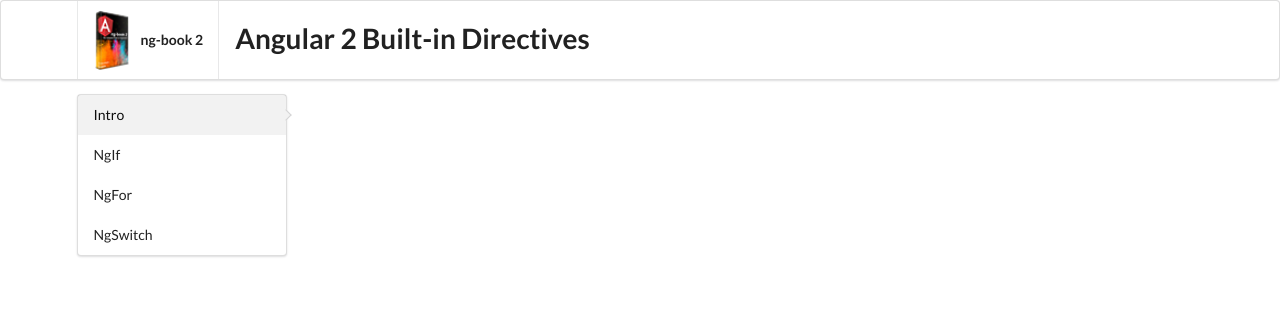
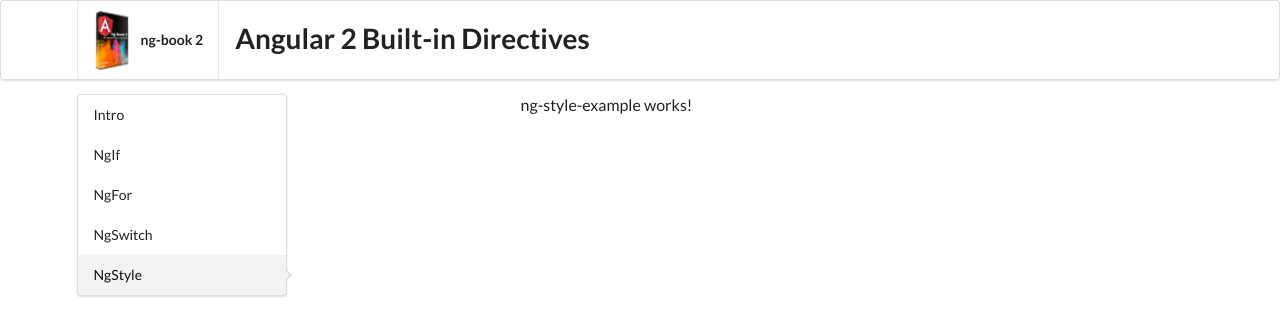
Before and after one commit to st411ar/angular-built-in-directives, an Angular app: page /ng_style in a window 1280 px wide. Before the commit this address led to /. Shown: the top 336 px of the page. Built offline with nearby package versions, Linux system fonts and the light colour scheme.

Commit message:
created ng-style-example component

```diff
--- a/src/app/app.module.ts
+++ b/src/app/app.module.ts
@@ -15,6 +15,7 @@ import { IntroComponent } from './intro/intro.component';
 import { NgIfExampleComponent } from './ng-if-example/ng-if-example.component';
 import { NgForExampleComponent } from './ng-for-example/ng-for-example.component';
 import { NgSwitchExampleComponent } from './ng-switch-example/ng-switch-example.component';
+import { NgStyleExampleComponent } from './ng-style-example/ng-style-example.component';
 
 export const examples: ExampleModel[] = [
 	{
@@ -32,6 +33,10 @@ export const examples: ExampleModel[] = [
 	{
 		label: 'NgSwitch',
 		path: 'ng_switch'
+	},
+	{
+		label: 'NgStyle',
+		path: 'ng_style'
 	},
 //  {label:	'NgStyle'},
 //  {label:	'NgClass'},
@@ -59,6 +64,11 @@ const routes: Routes = [
 		component: NgSwitchExampleComponent,
 		pathMatch: 'full'
 	},
+	{
+		path: 'ng_style',
+		component: NgStyleExampleComponent,
+		pathMatch: 'full'
+	},
 ];
 
 @NgModule({
@@ -69,7 +79,8 @@ const routes: Routes = [
 		IntroComponent,
 		NgIfExampleComponent,
 		NgForExampleComponent,
-		NgSwitchExampleComponent
+		NgSwitchExampleComponent,
+		NgStyleExampleComponent
 	],
 	imports: [
 		BrowserModule,
--- /dev/null
+++ b/src/app/ng-style-example/ng-style-example.component.html
@@ -0,0 +1,3 @@
+<p>
+  ng-style-example works!
+</p>
--- /dev/null
+++ b/src/app/ng-style-example/ng-style-example.component.ts
@@ -0,0 +1,15 @@
+import { Component, OnInit } from '@angular/core';
+
+@Component({
+  selector: 'app-ng-style-example',
+  templateUrl: './ng-style-example.component.html',
+  styleUrls: ['./ng-style-example.component.css']
+})
+export class NgStyleExampleComponent implements OnInit {
+
+  constructor() { }
+
+  ngOnInit() {
+  }
+
+}
```
Also changed, not shown: src/app/ng-style-example/ng-style-example.component.css (added), 1 other file (tests, documents, lock files or other folders).
